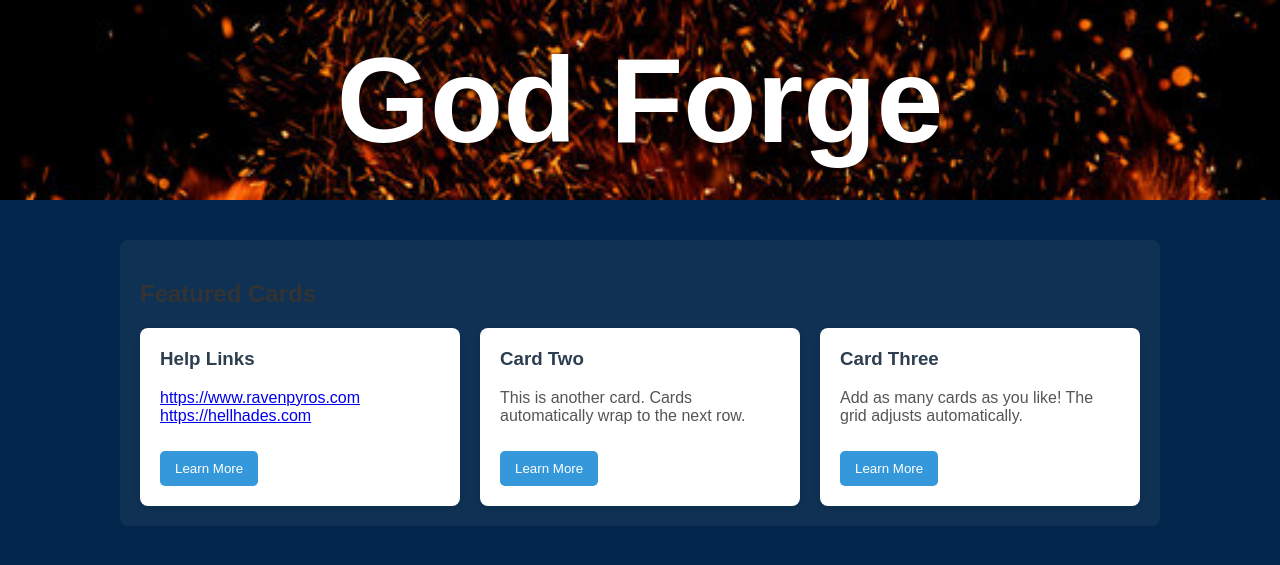
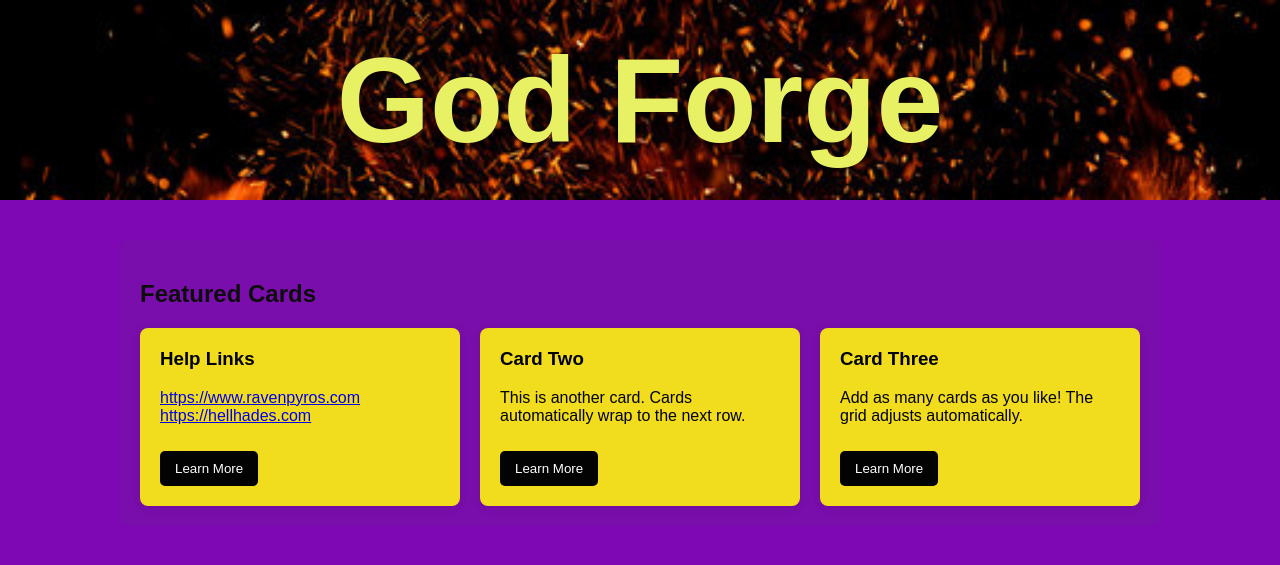
Before and after one commit to Buddagreat1/MY-SITE, a Flask app: page / in a window 1280 px wide. Shown: the top 565 px of the page. Run offline with Flask 3, Linux system fonts and the light colour scheme.

Commit message:
Describe what I changed

```diff
--- a/static/style.css
+++ b/static/style.css
@@ -3,8 +3,8 @@ body {
     font-family: Arial, Helvetica, sans-serif;
     margin: 0;
     padding: 0;
-    background: #02264b;
-    color: #333;
+    background: #7e08b4; /* COLOR: page background (purple) */
+    color: #0e0d0d; /* COLOR: default text color */
 }
 
 /* ---------- Hero Section ---------- */
@@ -26,9 +26,9 @@ body {
     top: 50%;
     left: 50%;
     transform: translate(-50%, -50%);
-    color: white;
+    color: rgb(232, 241, 100); /* COLOR: hero text */
     text-align: center;
-    text-shadow: 2px 2px 8px rgba(0,0,0,0.6);
+    text-shadow: 2px 2px 8px rgba(0,0,0,0.6); /* COLOR: shadow under hero text */
 }
 
 .hero-text h1 {
@@ -38,9 +38,9 @@ body {
 
 /* ---------- Navbar (optional if you keep it) ---------- */
 .navbar {
-    background: #2c3e50;
+    background: #70e076; /* COLOR: navbar background */
     padding: 16px;
-    color: white;
+    color: rgb(173, 101, 187); /* COLOR: navbar text */
     text-align: center;
 }
 
@@ -54,7 +54,7 @@ body {
     max-width: 1000px;
     margin: 40px auto;
     padding: 20px;
-    background: rgba(255, 255, 255, 0.05); /* subtle overlay */
+    background: rgba(19, 122, 33, 0.05); /* COLOR: container background (very light transparent white overlay) */
     border-radius: 8px;
 }
 
@@ -67,31 +67,31 @@ body {
 
 /* ---------- Individual Card ---------- */
 .card {
-    background: white;
+    background: rgb(241, 220, 29); /* COLOR: card background*/
     border-radius: 8px;
-    box-shadow: 0 2px 8px rgba(0,0,0,0.1);
+    box-shadow: 0 2px 8px rgba(0,0,0,0.1); /* COLOR: shadow under card */
     padding: 20px;
     transition: transform 0.2s ease, box-shadow 0.2s ease;
 }
 
 .card:hover {
     transform: translateY(-5px);
-    box-shadow: 0 4px 12px rgba(0,0,0,0.2);
+    box-shadow: 0 4px 12px rgba(0,0,0,0.2); /* COLOR: stronger shadow when hovering */
 }
 
 .card h3 {
     margin-top: 0;
-    color: #2c3e50;
+    color: #000000; /* COLOR: card title text */
 }
 
 .card p {
-    color: #555;
+    color: #000000; /* COLOR: card description text */
 }
 
 /* ---------- Buttons ---------- */
 button {
-    background: #3498db;
-    color: white;
+    background: #030303; /* COLOR: button background (blue) */
+    color: rgb(255, 255, 255); /* COLOR: button text (red) */
     border: none;
     padding: 10px 15px;
     border-radius: 5px;
@@ -101,5 +101,5 @@ button {
 }
 
 button:hover {
-    background: #2980b9;
+    background: #2980b9; /* COLOR: button background on hover (darker blue) */
 }
```
